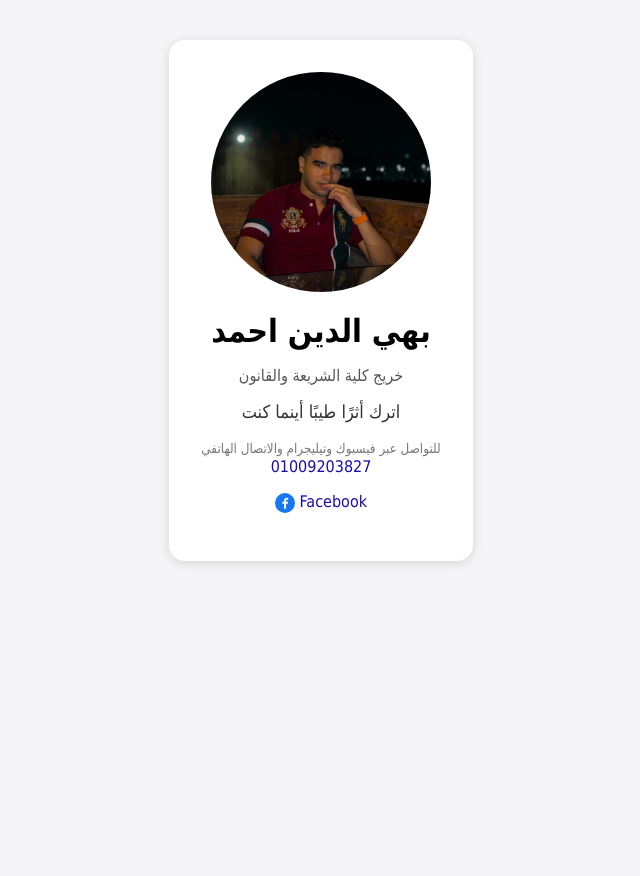
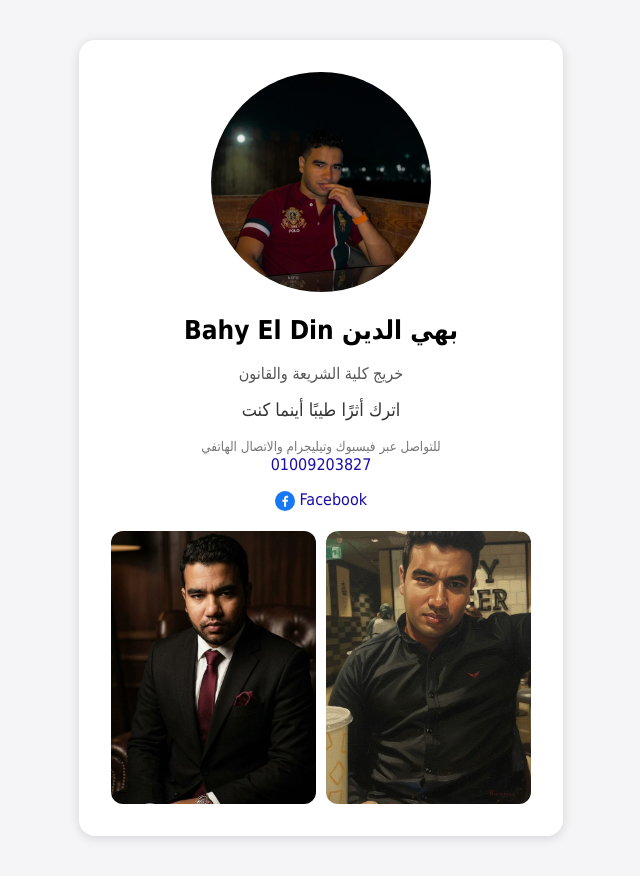
Before and after one commit to bahy-eldin-ahmed/bahy-eldin-ahmed.github.io, a plain HTML site: page index.html in a window 1280 px wide. Shown: the whole page, without its empty margins (319-959 px from the left). Before the commit the page ends 800 px from the top, so only its background shows below. Drawn offline with Linux system fonts and the light colour scheme.

Commit message:
Revise HTML structure and content for profile page
Updated the title and description in Arabic and English, and modified the layout and styling of the HTML content.

```diff
--- a/index.html
+++ b/index.html
@@ -1,7 +1,7 @@
 <!doctype html><html lang="ar" dir="rtl"><head><meta charset="utf-8"><meta name="viewport" content="width=device-width,initial-scale=1">
-<title>بهي الدين احمد</title><meta name="description" content="بهي الدين احمد، خريج كلية الشريعة والقانون"><link rel="canonical" href="https://bahy-eldin-ahmed.github.io/"><meta property="og:image" content="https://bahy-eldin-ahmed.github.io/bahy-eldin-ahmed.jpg"><meta property="og:title" content="بهي الدين احمد">
-<script type="application/ld+json">{"@context":"https://schema.org","@type":"ProfilePage","url":"https://bahy-eldin-ahmed.github.io/","primaryImageOfPage":"https://bahy-eldin-ahmed.github.io/bahy-eldin-ahmed.jpg","mainEntity":{"@type":"Person","name":"بهي الدين احمد","description":"خريج كلية الشريعة والقانون","telephone":"+201009203827","image":"https://bahy-eldin-ahmed.github.io/bahy-eldin-ahmed.jpg","sameAs":["https://www.facebook.com/bhy.aldyn.591867"]}}</script>
+<title>بهي الدين Bahy El Din</title><meta name="description" content="بهي الدين Bahy El Din، خريج كلية الشريعة والقانون"><link rel="canonical" href="https://bahy-eldin-ahmed.github.io/"><meta property="og:image" content="https://bahy-eldin-ahmed.github.io/bahy-eldin-ahmed.jpg"><meta property="og:title" content="بهي الدين Bahy El Din">
+<script type="application/ld+json">{"@context":"https://schema.org","@type":"ProfilePage","url":"https://bahy-eldin-ahmed.github.io/","primaryImageOfPage":"https://bahy-eldin-ahmed.github.io/bahy-eldin-ahmed.jpg","mainEntity":{"@type":"Person","name":"بهي الدين","alternateName":"Bahy El Din","description":"خريج كلية الشريعة والقانون","telephone":"+201009203827","image":"https://bahy-eldin-ahmed.github.io/bahy-eldin-ahmed.jpg","sameAs":["https://www.facebook.com/bhy.aldyn.591867"]}}</script>
 <style>body{font-family:Tahoma,Arial,sans-serif;background:#f5f5f7;margin:0;display:flex;justify-content:center;padding:40px}
 .c{background:#fff;border-radius:16px;padding:32px;max-width:420px;text-align:center;box-shadow:0 2px 12px #0002}
-img.p{width:220px;height:220px;object-fit:cover;border-radius:50%}h1{margin:16px 0 4px}p{color:#555}small{color:#777}blockquote{margin:12px 0;color:#333;font-size:18px}a{color:#1a0dab;text-decoration:none}</style></head>
-<body><div class="c"><img class="p" src="bahy-eldin-ahmed.jpg" alt="صورة بهي الدين احمد" width="220" height="220"><h1>بهي الدين احمد</h1><p>خريج كلية الشريعة والقانون</p><blockquote>اترك أثرًا طيبًا أينما كنت</blockquote><p><small>للتواصل عبر فيسبوك وتيليجرام والاتصال الهاتفي</small><br><a dir="ltr" href="tel:+201009203827">01009203827</a></p><p dir="ltr"><a href="https://www.facebook.com/bhy.aldyn.591867" rel="me"><svg width="20" height="20" viewBox="0 0 24 24" aria-hidden="true" style="vertical-align:middle"><circle cx="12" cy="12" r="12" fill="#1877F2"/><path fill="#fff" d="M13.3 19v-6h2l.4-2.4h-2.4V9.2c0-.7.3-1.2 1.3-1.2h1.2V5.9c-.2 0-1-.1-1.8-.1-1.9 0-3.1 1.1-3.1 3.2v1.6H8.8V13h2.1v6z"/></svg> Facebook</a></p></div></body></html>
+img.p{width:220px;height:220px;object-fit:cover;border-radius:50%}h1{margin:16px 0 4px;font-size:26px;line-height:1.4}h1 span{white-space:nowrap}p{color:#555}small{color:#777}blockquote{margin:12px 0;color:#333;font-size:18px}a{color:#1a0dab;text-decoration:none}.g{display:grid;grid-template-columns:1fr 1fr;gap:10px;margin-top:20px}.g img{width:100%;height:auto;aspect-ratio:3/4;object-fit:cover;border-radius:12px}</style></head>
+<body><div class="c"><img class="p" src="bahy-eldin-ahmed.jpg" alt="صورة بهي الدين" width="220" height="220"><h1>بهي الدين <span dir="ltr" lang="en">Bahy El Din</span></h1><p>خريج كلية الشريعة والقانون</p><blockquote>اترك أثرًا طيبًا أينما كنت</blockquote><p><small>للتواصل عبر فيسبوك وتيليجرام والاتصال الهاتفي</small><br><a dir="ltr" href="tel:+201009203827">01009203827</a></p><p dir="ltr"><a href="https://www.facebook.com/bhy.aldyn.591867" rel="me"><svg width="20" height="20" viewBox="0 0 24 24" aria-hidden="true" style="vertical-align:middle"><circle cx="12" cy="12" r="12" fill="#1877F2"/><path fill="#fff" d="M13.3 19v-6h2l.4-2.4h-2.4V9.2c0-.7.3-1.2 1.3-1.2h1.2V5.9c-.2 0-1-.1-1.8-.1-1.9 0-3.1 1.1-3.1 3.2v1.6H8.8V13h2.1v6z"/></svg> Facebook</a></p><div class="g"><img src="gallery-1.jpg" alt="بورتريه بهي الدين بقميص أسود" loading="lazy"><img src="gallery-2.jpg" alt="بهي الدين ببدلة سوداء وربطة عنق" loading="lazy"></div></div></body></html>
```
